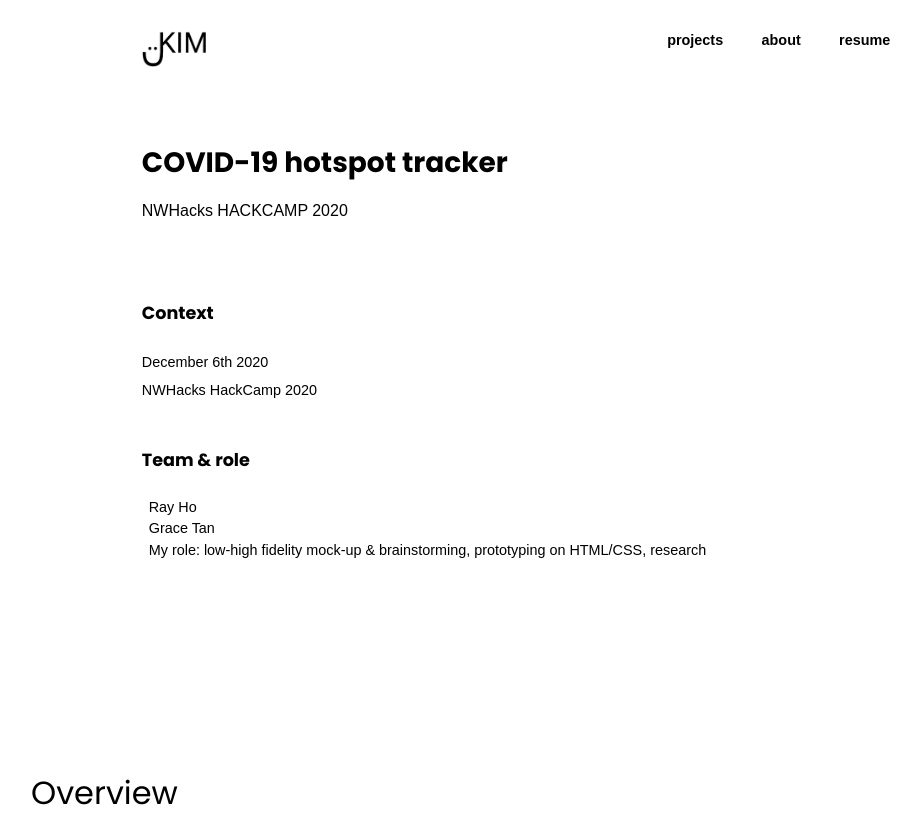
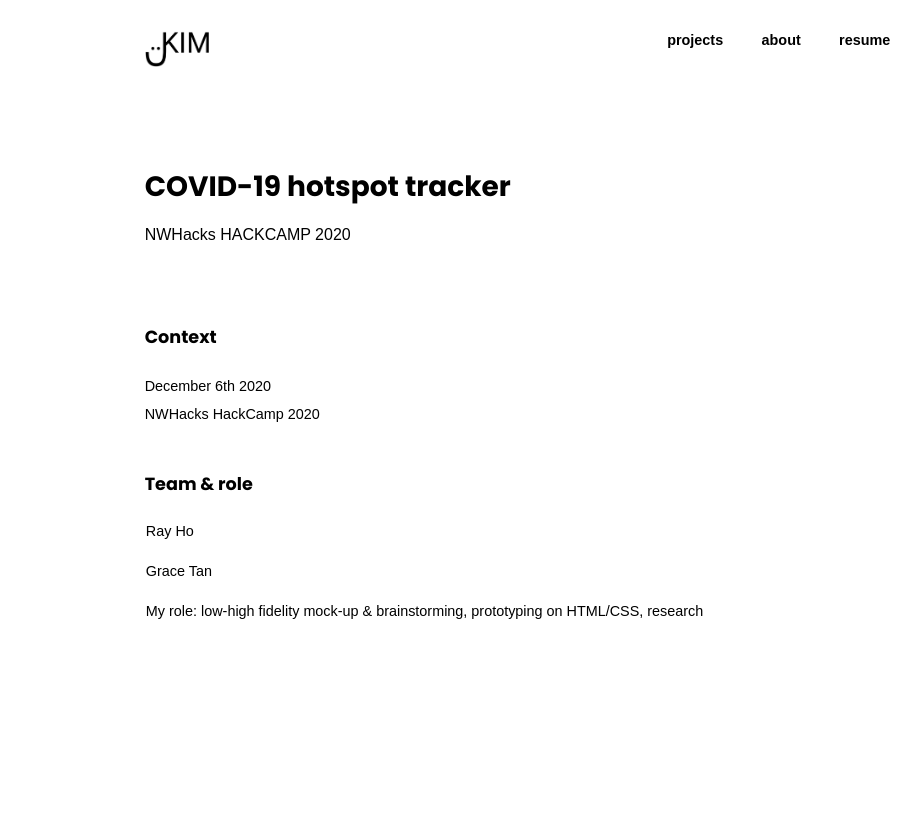
Before and after one commit to joannekimm/portfolio, a plain HTML site: page project3.html in a window 1280 px wide. Shown: the top 820 px of the page, without its empty margins (184-1105 px from the left). Drawn offline with Linux system fonts and the light colour scheme.

Commit message:
made changes to project.css

```diff
--- a/css/project.css
+++ b/css/project.css
@@ -18,7 +18,7 @@ figure img {
 }
 
 .banner-text{
-	margin-top: -2.5em;
+	margin-top: -1em;
 }
 
 .container-1 {
@@ -82,10 +82,6 @@ figure img {
 	color: grey;
 }
 
-.box-item-2 li{
-	margin-bottom: 0em;
-}
-
 .buttonz {
 	margin-top: 2em;
 }
@@ -98,7 +94,7 @@ li {
 .box li {
 	line-height: 1.5em;
 	list-style-type: none;
-	margin-left: -2.3em;
+	margin-left: -2.7em;
 }
 
 .main-item img {
@@ -139,7 +135,7 @@ h5 {
 }
 
 p {
-	max-width: 850px;
+	max-width: 800px;
 	text-align: justify;
 	line-height: 1.9em;
 	margin-bottom: 3em;
```
